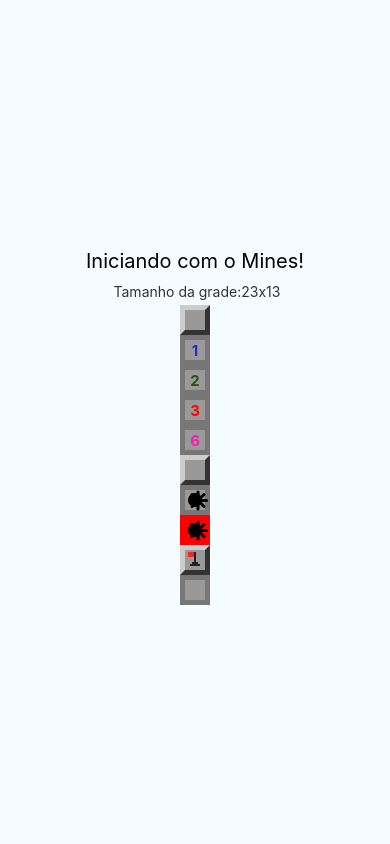
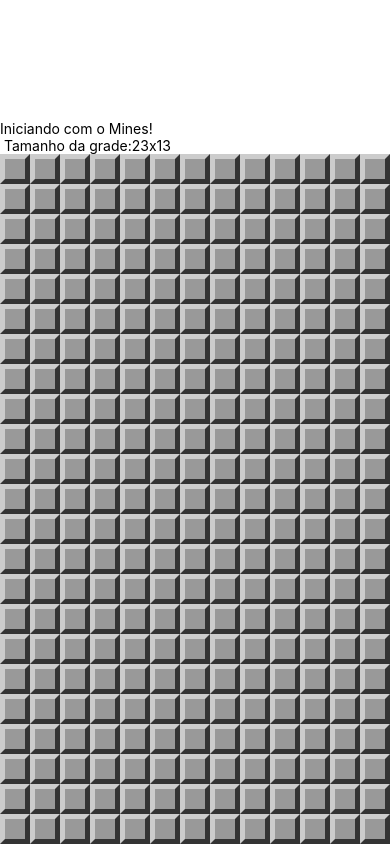
Before and after one commit to felipesafreire/react-native-study, a React Native app in the folder mines/: screen / in a window 390 px wide. Built offline with nearby package versions, Linux system fonts and the light colour scheme.

Commit message:
Mine Field - Campo minado

```diff
--- a/mines/App.js
+++ b/mines/App.js
@@ -1,9 +1,32 @@
 import React, { Component } from 'react';
 import { StyleSheet, Text, View } from 'react-native';
 import params from './src/params';
-import Field from './src/components/Field';
+import MineField from './src/components/MineField';
+import {
+  createMinedBoard
+} from './src/functions'
 
 export default class App extends Component {
+
+  constructor(props) {
+    super(props)
+    this.state = this.createState()
+  }
+
+  minesAmount = () => {
+    const cols = params.getCollumnsAmount();
+    const rows = params.getRowsAmount();
+    return Math.ceil(cols * rows * params.difficultLevel);
+  }
+
+  createState = () => {
+    const cols = params.getCollumnsAmount();
+    const rows = params.getRowsAmount();
+    return {
+      board: createMinedBoard(rows, cols, this.minesAmount())
+    }
+  }
+
   render() {
     return (
       <View style={styles.container}>
@@ -11,16 +34,9 @@
         <Text style={styles.instructions}> Tamanho da grade:
           {params.getRowsAmount()}x{params.getCollumnsAmount()}
         </Text>
-        <Field />
-        <Field opened nearMines={1}></Field>
-        <Field opened nearMines={2}></Field>
-        <Field opened nearMines={3}></Field>
-        <Field opened nearMines={6}></Field>
-        <Field mined></Field>
-        <Field mined opened></Field>
-        <Field mined opened exploded></Field>
-        <Field flagged></Field>
-        <Field flagged opened></Field>
+        <View style={styles.board}>
+          <MineField board={this.state.board} />
+        </View>
       </View>
     );
   }
@@ -29,18 +45,10 @@
 const styles = StyleSheet.create({
   container: {
     flex: 1,
-    justifyContent: 'center',
+    justifyContent: 'flex-end'
+  },
+  board: {
     alignItems: 'center',
-    backgroundColor: '#F5FCFF',
-  },
-  welcome: {
-    fontSize: 20,
-    textAlign: 'center',
-    margin: 10,
-  },
-  instructions: {
-    textAlign: 'center',
-    color: '#333333',
-    marginBottom: 5,
-  },
+    backgroundColor: '#AAA'
+  }
 });
--- /dev/null
+++ b/mines/src/components/MineField.js
@@ -0,0 +1,19 @@
+import React from 'react'
+import { StyleSheet, View } from 'react-native'
+import Field from './Field'
+
+export default props => {
+    const rows = props.board.map((row, r) => {
+        const columns = row.map((field, c) => {
+            return <Field {...field} key={c} />
+        })
+        return <View key={r} style={{ flexDirection: 'row' }}>{columns}</View>
+    })
+    return <View style={styles.container}>{rows}</View>
+}
+
+const styles = StyleSheet.create({
+    container: {
+        backgroundColor: '#EEE'
+    }
+})
```
